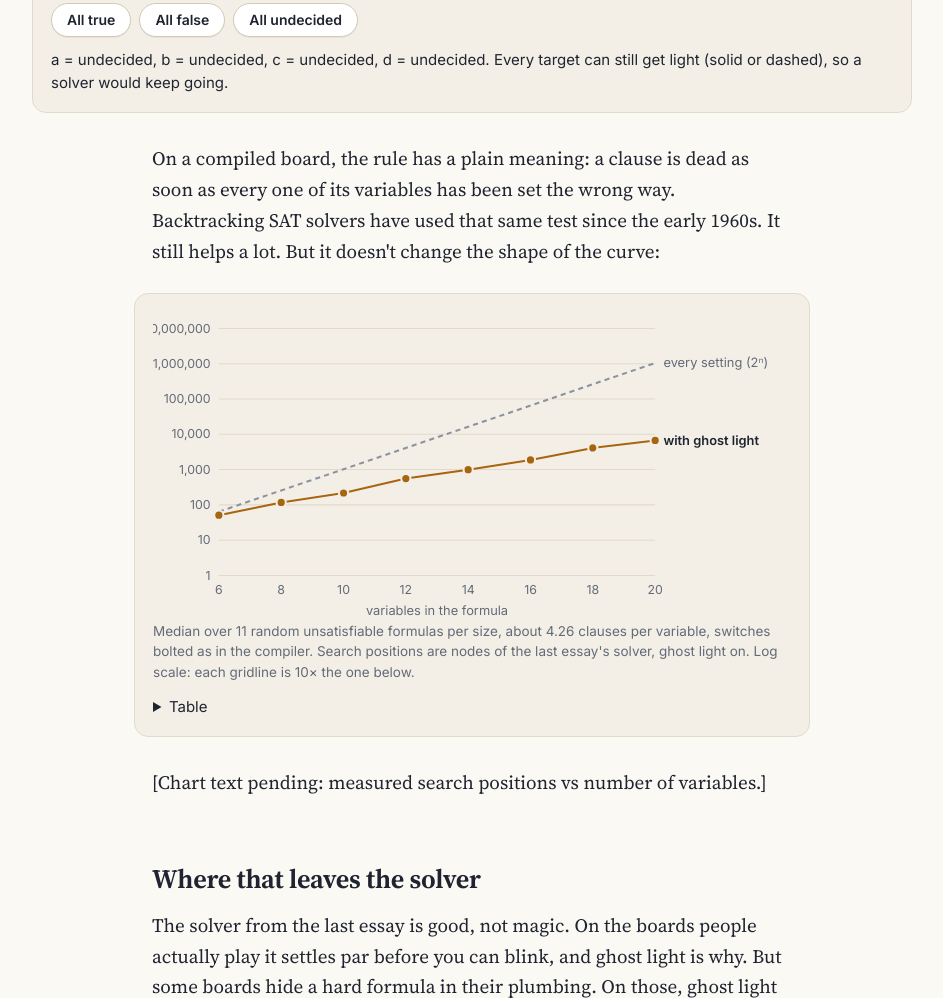
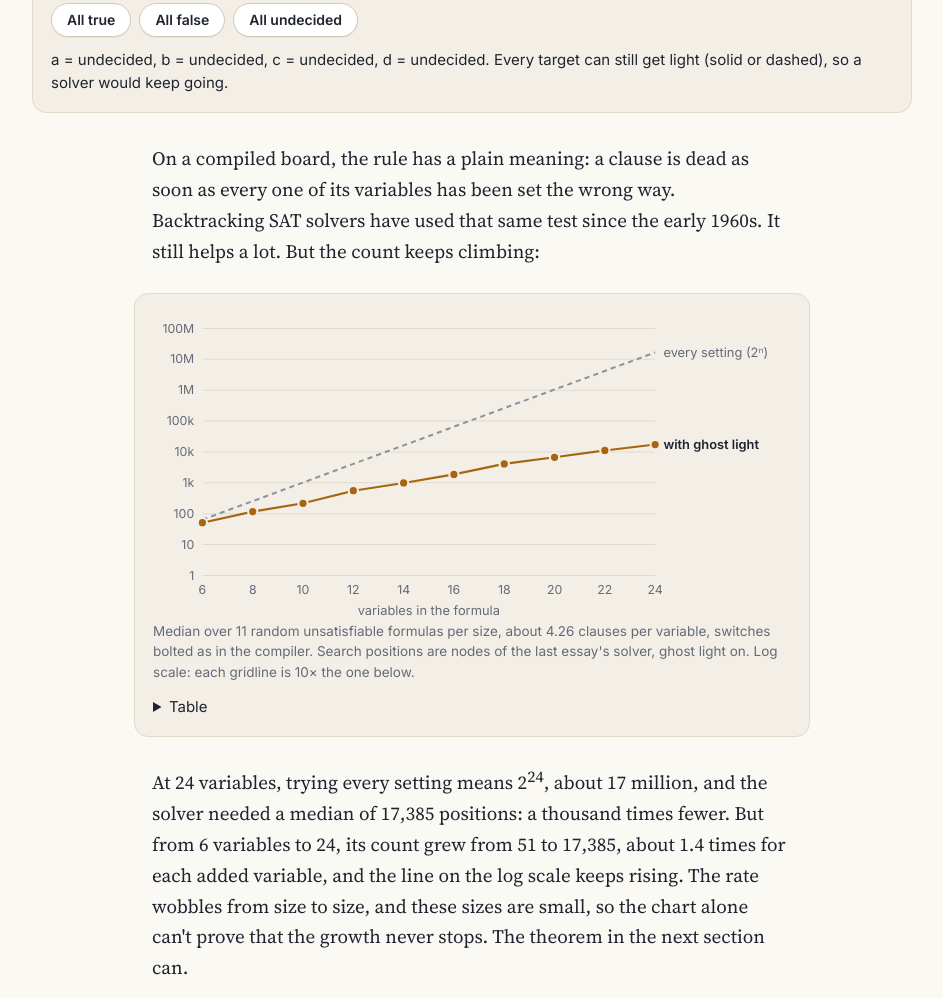
Before and after one commit to machinewright/mirrors-that-do-logic, a website: page index.html in a window 1280 px wide. Shown: the part 7707-8705 px from the top of the page, without its empty margins (168-1111 px from the left). Drawn offline with Linux system fonts and the light colour scheme.

Commit message:
Chart data (11 unsat formulas per size, n=6..24), chart text, compact ticks
Co-Authored-By: Claude Opus 5.5 <noreply@anthropic.com>

```diff
--- a/index.html
+++ b/index.html
@@ -122,11 +122,14 @@ to cycle it: undecided, true, false.</p>
 
 <p>On a compiled board, the rule has a plain meaning: a clause is dead as soon as every one of its variables has been
 set the wrong way. Backtracking SAT solvers have used that same test since the early 1960s. It still helps a lot. But
-it doesn't change the shape of the curve:</p>
+the count keeps climbing:</p>
 
 <div class="widget" data-widget="scaling"></div>
 
-<p id="scaling-text">[Chart text pending: measured search positions vs number of variables.]</p>
+<p>At 24 variables, trying every setting means 2<sup>24</sup>, about 17 million, and the solver needed a median of
+17,385 positions: a thousand times fewer. But from 6 variables to 24, its count grew from 51 to 17,385, about 1.4
+times for each added variable, and the line on the log scale keeps rising. The rate wobbles from size to size, and these
+sizes are small, so the chart alone can't prove that the growth never stops. The theorem in the next section can.</p>
 
 <h2>Where that leaves the solver</h2>
 <p>The solver from the last essay is good, not magic. On the boards people actually play it settles par before you can
--- a/proto/scaling-out.txt
+++ b/proto/scaling-out.txt
@@ -8,3 +8,4 @@ n=18 m=77 board 310x55: unsat 8 median nodes 4367 | sat 17 median 3297 | over bu
 n=20 m=85 board 342x61: unsat 13 median nodes 5467 | sat 12 median 3041 | over budget 0 | 22.1s
 n=22 m=94 board 378x67: unsat 5 median nodes 18203 | sat 20 median 10451 | over budget 0 | 65.3s
 n=24 m=102 board 410x73: unsat 9 median nodes 18175 | sat 16 median 13889 | over budget 0 | 114.4s
+n=26 m=111 board 446x79: unsat 10 median nodes 54187 | sat 15 median 45283 | over budget 0 | 472.1s
--- a/proto/scaling-unsat-out.txt
+++ b/proto/scaling-unsat-out.txt
@@ -6,3 +6,5 @@
 {"n":16,"m":68,"unsat":1873,"k":11,"tried":50,"min":761,"max":3855}
 {"n":18,"m":77,"unsat":4103,"k":11,"tried":51,"min":1159,"max":6809}
 {"n":20,"m":85,"unsat":6719,"k":11,"tried":36,"min":3405,"max":13297}
+{"n":22,"m":94,"unsat":11185,"k":11,"tried":44,"min":3259,"max":26793}
+{"n":24,"m":102,"unsat":17385,"k":11,"tried":30,"min":6123,"max":38157}
--- a/src/scaling-data.js
+++ b/src/scaling-data.js
@@ -73,6 +73,24 @@ export const SCALING = {
    "tried": 36,
    "min": 3405,
    "max": 13297
+  },
+  {
+   "n": 22,
+   "m": 94,
+   "unsat": 11185,
+   "k": 11,
+   "tried": 44,
+   "min": 3259,
+   "max": 26793
+  },
+  {
+   "n": 24,
+   "m": 102,
+   "unsat": 17385,
+   "k": 11,
+   "tried": 30,
+   "min": 6123,
+   "max": 38157
   }
  ]
 };
--- a/widgets/scaling.js
+++ b/widgets/scaling.js
@@ -4,7 +4,7 @@
 import { SCALING } from '../src/scaling-data.js';
 const NS = 'http://www.w3.org/2000/svg';
 export function mount(el) {
-  const W = 620, H = 300, L = 64, R = 132, T = 16, B = 44;
+  const W = 620, H = 300, L = 48, R = 132, T = 16, B = 44;
   const ns = SCALING.rows.map((r) => r.n), n0 = Math.min(...ns), n1 = Math.max(...ns);
   const yMax = Math.ceil(Math.log10(2 ** n1)), x = (n) => L + (n - n0) / (n1 - n0) * (W - L - R);
   const y = (v) => T + (1 - Math.log10(v) / yMax) * (H - T - B);
@@ -14,7 +14,7 @@ export function mount(el) {
   const add = (tag, attrs, text) => { const e = document.createElementNS(NS, tag); for (const k in attrs) e.setAttribute(k, attrs[k]); if (text != null) e.textContent = text; svg.append(e); return e; };
   for (let p = 0; p <= yMax; p++) {
     add('line', { x1: L, x2: W - R, y1: y(10 ** p), y2: y(10 ** p), class: 'grid' });
-    add('text', { x: L - 8, y: y(10 ** p) + 4, class: 'tick', 'text-anchor': 'end' }, (10 ** p).toLocaleString('en-US'));
+    add('text', { x: L - 8, y: y(10 ** p) + 4, class: 'tick', 'text-anchor': 'end' }, p >= 6 ? `${10 ** (p - 6)}M` : p >= 3 ? `${10 ** (p - 3)}k` : String(10 ** p));
   }
   for (const n of ns) add('text', { x: x(n), y: H - B + 18, class: 'tick', 'text-anchor': 'middle' }, n);
   add('text', { x: (L + W - R) / 2, y: H - 6, class: 'axis', 'text-anchor': 'middle' }, 'variables in the formula');
```
